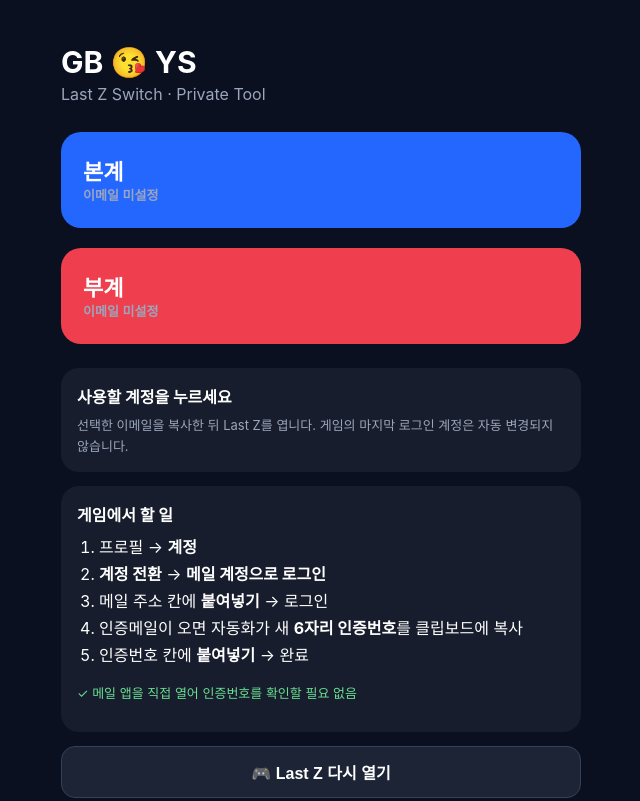
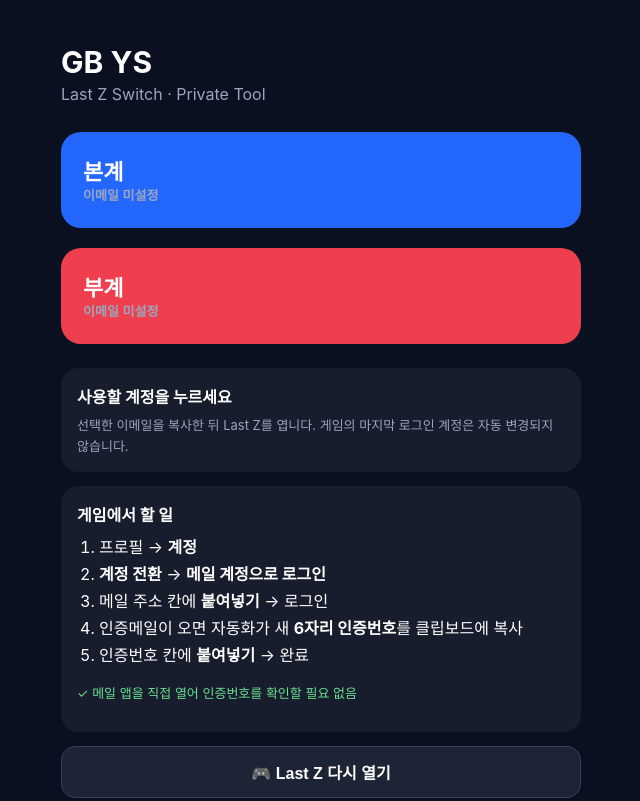
Before and after one commit to gbgeumtest/lastz-switch, a plain HTML site: page index.html in a window 1280 px wide. Shown: the top 801 px of the page, without its empty margins (319-959 px from the left). Drawn offline with Linux system fonts and the light colour scheme.

Commit message:
Remove emoji from GB YS branding

```diff
--- a/index.html
+++ b/index.html
@@ -24,7 +24,7 @@
 </head>
 <body>
 <div class="w">
-<h1>GB 😘 YS</h1>
+<h1>GB YS</h1>
 <div class="sub">Last Z Switch · Private Tool</div>
 
 <button class="b blue" onclick="go('main')">본계<div class="sm" id="m1"></div></button>
```
